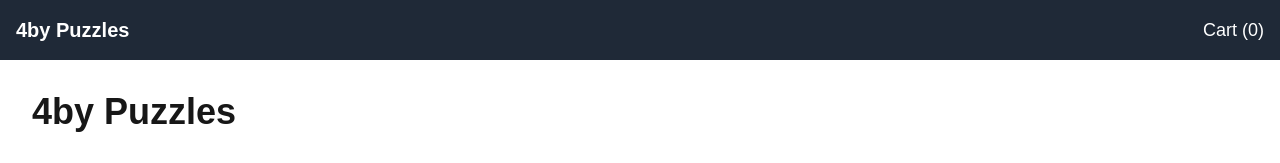
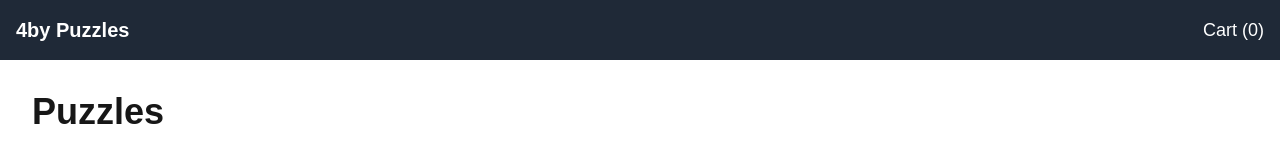
Before and after one commit to elbert-p/4bypuzzles, a Next.js app: page / in a window 1280 px wide. Shown: the top 163 px of the page. Built offline with nearby package versions, Linux system fonts and the light colour scheme.

Commit message:
Added Images

```diff
--- a/src/app/page.tsx
+++ b/src/app/page.tsx
@@ -7,7 +7,7 @@
 export default function HomePage() {
   return (
     <main className="p-8">
-      <h1 className="text-4xl font-bold mb-8">4by Puzzles</h1>
+      <h1 className="text-4xl font-bold mb-8">Puzzles</h1>
       <div className="grid grid-cols-1 md:grid-cols-2 gap-8">
         {products.map((product) => (
           <div key={product.id} className="border p-4 rounded">
```
Also changed, not shown: src/app/layout.tsx (+0 -36 lines), public/images/puzzle2.jpg (added), 1 other file (tests, documents, lock files or other folders).
